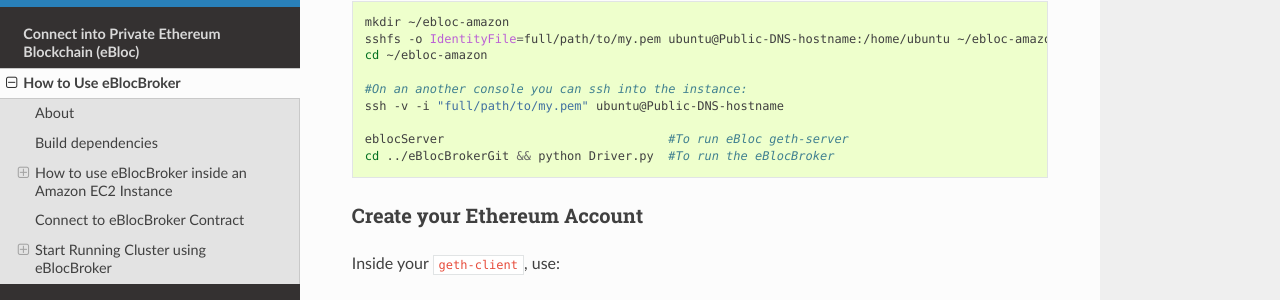
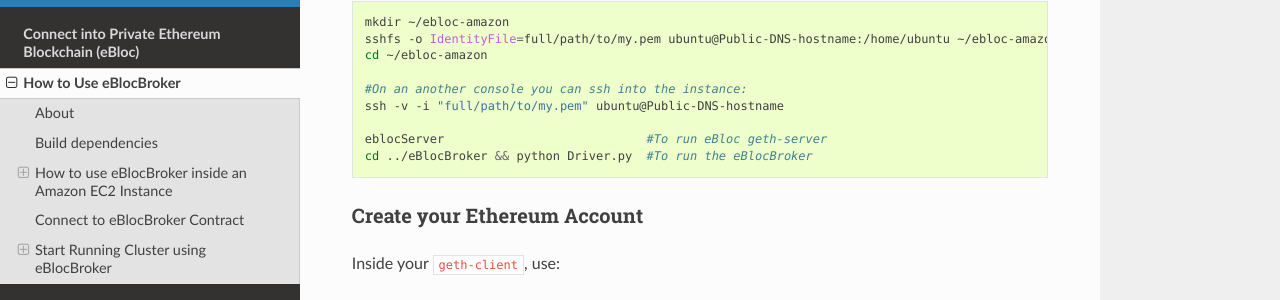
Before and after one commit to ebloc/ebloc-broker, a Sphinx documentation site: the page built from docs/quickstart.rst, in a window 1280 px wide and 900 px high, scrolled down 481 px. Shown: the part 111-411 px from the top of the window. Built offline with Sphinx 7.4.7 and the Read the Docs theme 2.0.0, drawn with Linux system fonts in a browser that asks for light colours.

Commit message:
folder name updated.

```diff
--- a/constants.py
+++ b/constants.py
@@ -1,6 +1,6 @@
 WHOAMI          = "alper"
 CLUSTER_ID      = "0xda1e61e853bb8d63b1426295f59cb45a34425b63"
-EBLOCPATH       = "/home/" + WHOAMI + "/eBlocBrokerGit";
+EBLOCPATH       = "/home/" + WHOAMI + "/eBlocBroker";
 IPFS_REPO       = "/home/" + WHOAMI + "/.ipfs";
 LOG_PATH        = "/home/" + WHOAMI + "/.eBlocBroker";
 OWN_CLOUD_PATH  = "/home/" + WHOAMI + "/.eBlocBroker/oc";
--- a/docs/convert/convert_md_2_rst.py
+++ b/docs/convert/convert_md_2_rst.py
@@ -45,4 +45,4 @@
     file_target.flush()
     file_target.close()
 
-setup("/Users/alper/eBlocBrokerGit/docs/convert")
+setup("/Users/alper/eBlocBroker/docs/convert")
--- a/docs/convert/source/readme.rst
+++ b/docs/convert/source/readme.rst
@@ -36,8 +36,8 @@
     #On an another console you can ssh into the instance:
     ssh -v -i "full/path/to/my.pem" ubuntu@Public-DNS-hostname
 
-    eblocServer                               #To run eBloc geth-server
-    cd ../eBlocBrokerGit && python Driver.py  #To run the eBlocBroker
+    eblocServer                            #To run eBloc geth-server
+    cd ../eBlocBroker && python Driver.py  #To run the eBlocBroker
 
 Create your Ethereum Account
 ~~~~~~~~~~~~~~~~~~~~~~~~~~~~
--- a/docs/quickstart.rst
+++ b/docs/quickstart.rst
@@ -36,8 +36,8 @@
     #On an another console you can ssh into the instance:
     ssh -v -i "full/path/to/my.pem" ubuntu@Public-DNS-hostname
 
-    eblocServer                               #To run eBloc geth-server
-    cd ../eBlocBrokerGit && python Driver.py  #To run the eBlocBroker
+    eblocServer                            #To run eBloc geth-server
+    cd ../eBlocBroker && python Driver.py  #To run the eBlocBroker
 
 Create your Ethereum Account
 ~~~~~~~~~~~~~~~~~~~~~~~~~~~~
--- a/gitReadme.txt
+++ b/gitReadme.txt
@@ -14,9 +14,9 @@
 git fetch --all
 git reset --hard origin/master
 
-sshfs alper@ebloc.cmpe.boun.edu.tr:/home/alper/eBlocBrokerGit /Users/alper/mkk
+sshfs alper@ebloc.cmpe.boun.edu.tr:/home/alper/eBlocBroker /Users/alper/mkk
 cd /Users/alper/mkk
-rsync -av --progress . /Users/alper/ebloc_eblocBrokerGit --exclude node_modules --exclude docs --exclude 'password.txt' --exclude='/.git' --filter="dir-merge,- .gitignore"
+rsync -av --progress . /Users/alper/ebloc_eblocBroker --exclude node_modules --exclude docs --exclude 'password.txt' --exclude='/.git' --filter="dir-merge,- .gitignore"
 
 #Saves username	and password:
 $ git config credential.helper store
--- a/nodePaths.js
+++ b/nodePaths.js
@@ -1,4 +1,4 @@
 module.exports = Object.freeze({
-    EBLOCBROKER: '/home/alper/eBlocBrokerGit',
+    EBLOCBROKER: '/home/alper/eBlocBroker',
     LOG_PATH:    '/home/alper/.eBlocBroker'
 });
```
Also changed, not shown: Driver.py (+4 -3 lines), README.md (+2 -2 lines), docs/convert/README.md (+1 -1 lines), docs/convert/source/readme.md (+2 -2 lines), 4 other files.
